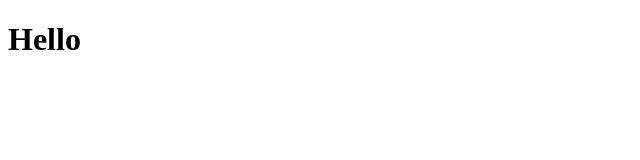
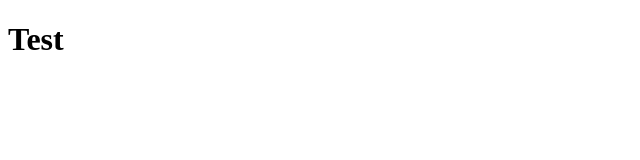
Before and after one commit to GalichAnton/carsharing, a React (Create React App) app: page / in a window 1280 px wide. Shown: the top 160 px of the page, without its empty margins (0-640 px from the left). Built offline with nearby package versions, Linux system fonts and the light colour scheme.

Commit message:
test commit

```diff
--- a/src/App.tsx
+++ b/src/App.tsx
@@ -1,5 +1,5 @@
 function App() {
-  return <h1 className="h1">Hello</h1>;
+  return <h1 className="h1">Test</h1>;
 }
 
 export default App;
```
